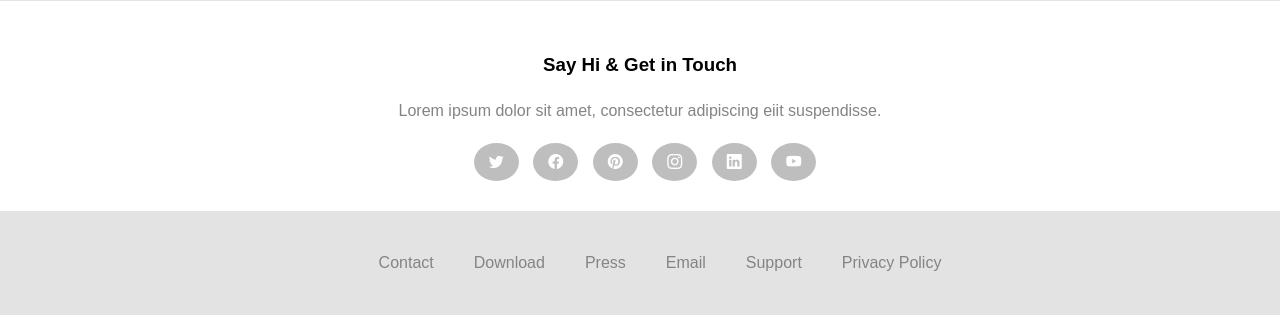
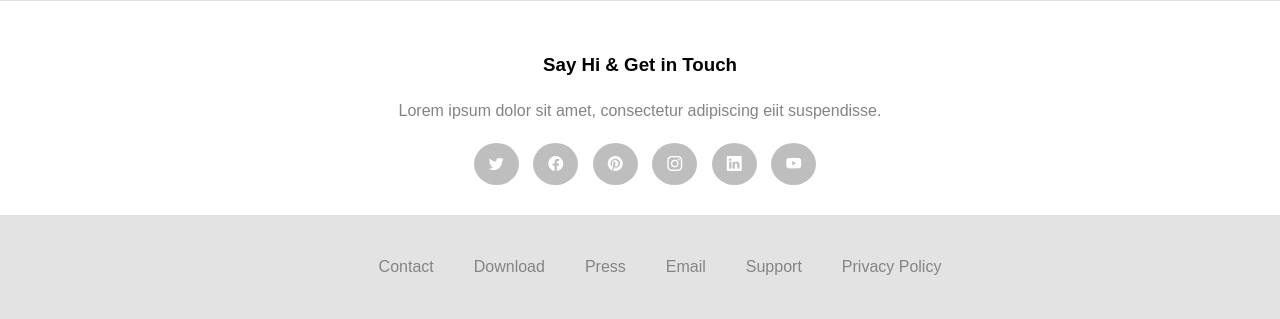
Before and after one commit to Carlos-Laporte/Criando-Site-do-Zero, a PHP site: page /homePage/homepage.html in a window 1280 px wide. Shown: the part 1254-1573 px from the top of the page. Run offline with PHP 8.4, Linux system fonts and the light colour scheme.

Commit message:
apaguei algumas coisas que não precisava no css

```diff
--- a/homePage/CSS_homePage/style.css
+++ b/homePage/CSS_homePage/style.css
@@ -180,11 +180,11 @@ div.homepageConteinerSocial{
     background: white;
 }
 
-div.homepageConteinerSocial h3.socialTitle{
+h3.socialTitle{
     padding: 20px;
 }
 
-div.homepageConteinerSocial p.socialDescription{
+p.socialDescription{
     padding: 20px;
     padding-top: 0px;
     color: #848484;
@@ -193,7 +193,7 @@ div.homepageConteinerSocial p.socialDescription{
 div.homepageConteinerSocial a{
     font-size: 15px;
     margin-left: 10px;
-    padding: 8px 15px;
+    padding: 10px 15px;
     background: rgba(0, 0, 0, 0.253);
     border-radius: 100%;
     display: inline-block;
@@ -217,7 +217,7 @@ div.homepageConteinerInformation{
     align-items: center;
 }
 
-div.homepageConteinerInformation div.homepageConteinerLinkInformation{
+div.homepageConteinerLinkInformation{
     display: flex;
     flex-direction: row;
 }
```
